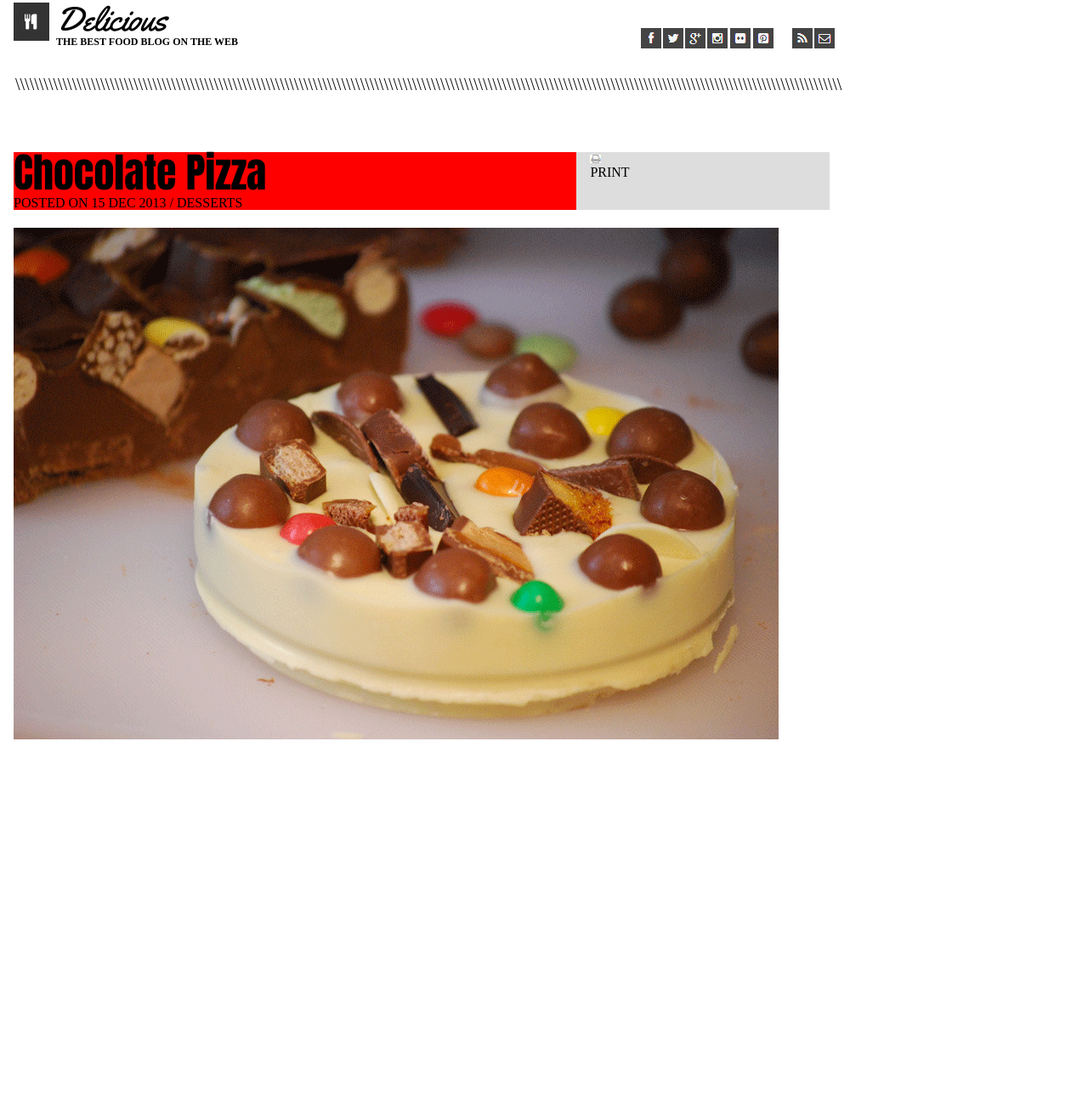
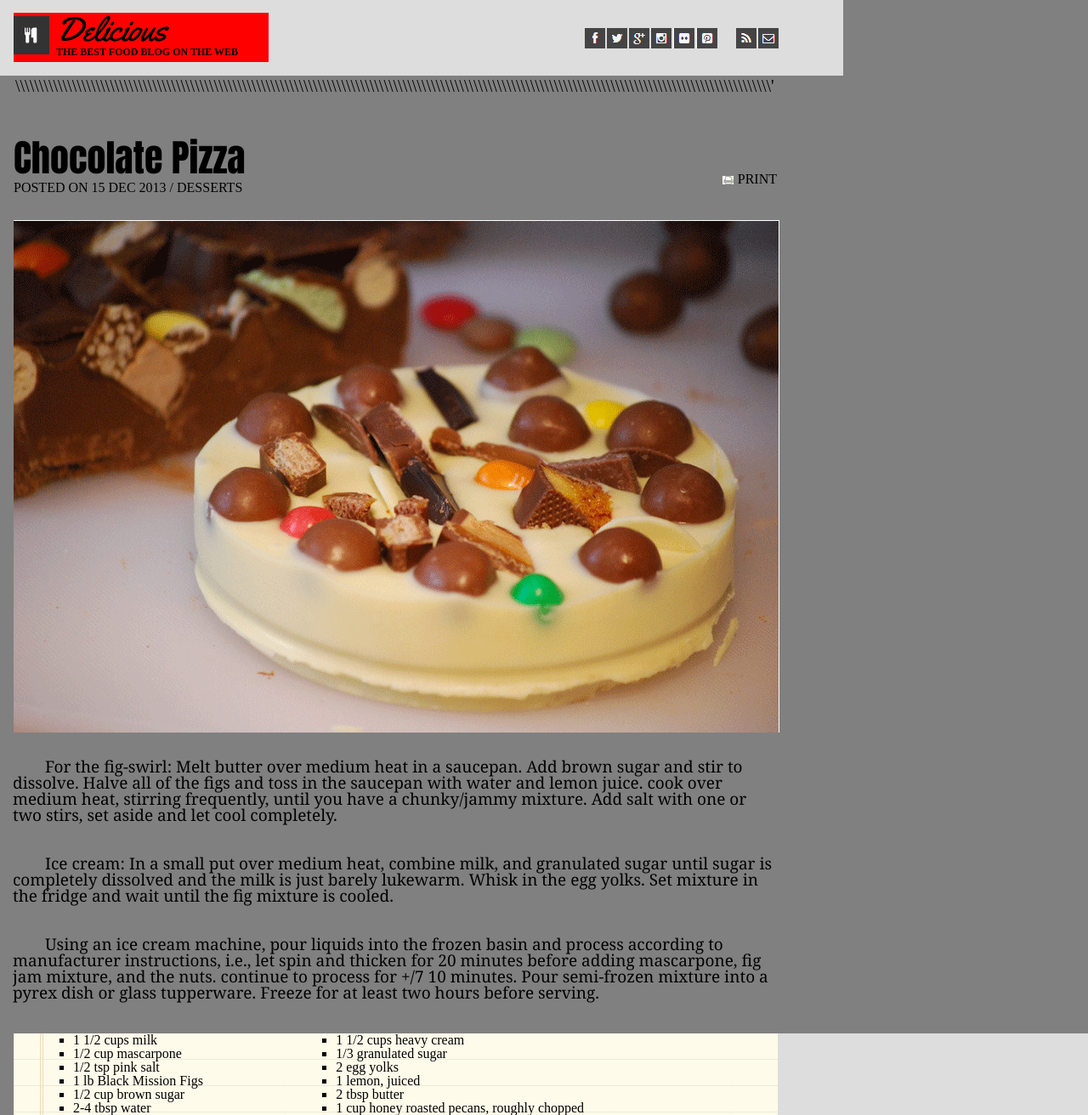
Before and after one commit to jondiquattro/code-302-prework, a plain HTML site: page index.html in a window 1280 px wide. Shown: the part 13-1325 px from the top of the page at 85% size. Before the commit the page ends 886 px from the top, so only its background shows below. Drawn offline with Linux system fonts and the light colour scheme; a web font is replaced by a local one.

Commit message:
added images, created recipe card

```diff
--- a/css/style.css
+++ b/css/style.css
@@ -1,13 +1,13 @@
 
-/* #bodyDiv {
+#bodyDiv {
     margin: 0 auto;
-    background: red;
-} */
+    background: grey;
+}
 /* creates grid inside header */
 .headerGrid{
     /* background: #ddd; */
     display: grid;
-    grid-template-columns: 69% 31%;
+    grid-template-columns: 61% 37%;
     /* same affect as grid-gap */
     /* grid-column-gap: 1em;
     grid-row-gap: 1 em; */
@@ -21,34 +21,37 @@
     height: 70px;
 }
 
-/* .headerGrid div:nth-child(odd){
+.headerGrid {
     background: #ddd;
 }
-.headerGrid div:nth-child(even){
+/* .headerGrid div:nth-child(even){
     background: #eee;
 } */
 #headLeft{
+margin-top: 12px;
 width: 300px;
 /* height: 100px; */
-/* background: red; */
-/* padding-top: 10px; */
+background: red;
+/* padding-top: 6px; */
 }
 /* gets delicios and text to float next to image */
 #headLeft img {
+    margin-top: 4px;
     float: left;
     padding-right: 8px;
 }
 
 /* sets fon for delicious */
-#headLeft :nth-last-child(2){
+.headLeftText :nth-child(1) {
 
     font-family: 'Yellowtail', cursive;
-    font-size: 40px
+    font-size: 40px;
+    font-weight: 50;
 
 }
-#headLeft :nth-last-child(1){
-    /* font-family: 'Yellowtail', cursive; */
-    /* margin: 1px; */
+.headLeftText :nth-child(2){
+    /* font-family: 'Yellowtail', cursive;
+    margin: 1px; */
     font-size: 12px;
     font-weight: bold;
 
@@ -57,10 +60,12 @@ width: 300px;
 #headRight{
     width: 300px;
     padding-top: 30px;
-
+    /* background: red; */
+    padding-left: 10px;
 }
 
 #headRight ul li{
+
     margin-right: 2px;
     display: inline;
     float: left;
@@ -75,12 +80,13 @@ width: 300px;
     margin-left: 60px;
 }
 #piping{
+    margin-top: 2px;
     font-size: 20px;
     margin-left: 18px;
 }
 /* makes the title banner into a grid */
 .titleBanner{
-    background: #ddd;
+    /* background: #ddd; */
     display: grid;
     grid-template-columns: 69% 31%;
     /* same affect as grid-gap */
@@ -89,21 +95,61 @@ width: 300px;
     width: 960px;
     grid-gap: 1em;
     margin-left: 16px;
-    margin-top: 70px;
+    margin-top: 52px;
 }
-#bannerLeft{
+/* #bannerLeft{
     background: red;
-}
+} */
 #bannerLeft :nth-child(1){
-    font-size: 48px;
+    font-size: 44px;
     font-family: 'Anton', sans-serif;
-    margin-bottom: 4px;
+    margin-bottom: 6px;
 }
 #bannerLeft :nth-child(2){
     font-size: 16px;
     /* font-family: 'Anton', sans-serif; */
 }
+#bannerRight p {
+    float: right;
+    margin-top: 40px;
+    margin-right: 78px;
+}
+#bannerRight img{
+    margin-top: 44px;
+    margin-right: 5px;
+    float: right;
+}
 #mainImg{
     margin-left: 16px;
-    margin-top: 20px;
+    margin-top: 30px;
 }
+
+#instructions{
+    font-family: Cambria, Cochin, Georgia, Times, 'Times New Roman', serif;
+    font-size: 19px;
+    margin-left: 15px;
+    margin-top: 28px;
+    width: 900px;
+    text-indent: 38px;
+}
+
+/* #listImg{
+    margin-left: 15px;
+} */
+
+.instructionCard{
+        background: #ddd;
+        display: grid;
+        grid-template-columns: 30% 30%;
+        background-image: url("/assets/list-bg.png");
+        background-repeat: no-repeat;
+    margin-left: 16px;
+}
+#instructionsLeft ul {
+    list-style: square;
+    margin-left: 70px;
+}
+#instructionsRight ul {
+    list-style: square;
+    /* margin-left: 70px; */
+}
--- a/index.html
+++ b/index.html
@@ -19,9 +19,11 @@
             <div>
                 <img src="assets/logo.png" alt="logo of eating utensils">
             </div>
+            <ul class ="headLeftText">
+                <li>Delicious</li>
+                <li>THE BEST FOOD BLOG ON THE WEB</li>
+            </ul>
 
-            <p>Delicious</p>
-            <p>THE BEST FOOD BLOG ON THE WEB</p>
         </div>
 
         <div id="headRight">
@@ -42,18 +44,55 @@
         </div>
 
     </div>
-    <p id="piping">\\\\\\\\\\\\\\\\\\\\\\\\\\\\\\\\\\\\\\\\\\\\\\\\\\\\\\\\\\\\\\\\\\\\\\\\\\\\\\\\\\\\\\\\\\\\\\\\\\\\\\\\\\\\\\\\\\\\\\\\\\\\\\\\\\\\\\\\\\\\\\\\\\\\\\\\\\\\\\\\\\\\\\\\\\\\\\\</p>
+    <p id="piping">\\\\\\\\\\\\\\\\\\\\\\\\\\\\\\\\\\\\\\\\\\\\\\\\\\\\\\\\\\\\\\\\\\\\\\\\\\\\\\\\\\\\\\\\\\\\\\\\\\\\\\\\\\\\\\\\\\\\\\\\\\\\\\\\\\\\\\\\\\\\\\\\\\\\\\\\\\\\\\\\'</p>
     <div class="titleBanner">
         <div id="bannerLeft">
             <p>Chocolate Pizza</p>
             <p>POSTED ON 15 DEC 2013 / DESSERTS</p>
         </div>
         <div id="bannerRight">
-            <img src="assets/print-icon.png">
-            <p>PRINT</p>
+            <ul>
+                <li>
+                    <p>PRINT</p>
+                </li>
+                <li>
+                    <img src="assets/print-icon.png">
+
+                </li>
+            </ul>
+
+
         </div>
     </div>
     <img src="assets/choco-pizza.png" id="mainImg">
+    <div id="instructions">
+        <p>For the ﬁg-swirl: Melt butter over medium heat in a saucepan. Add brown sugar and stir to dissolve. Halve all of the ﬁgs and toss in the saucepan with water and lemon juice. cook over medium heat, stirring frequently, until you have a chunky/jammy mixture. Add salt with one or two stirs, set aside and let cool completely.</p><br><br>
+        <p>Ice cream: In a small put over medium heat, combine milk, and granulated sugar until sugar is completely dissolved and the milk is just barely lukewarm. Whisk in the egg yolks. Set mixture in the fridge and wait until the ﬁg mixture is cooled.</p><br><br>
+        <p> Using an ice cream machine, pour liquids into the frozen basin and process according to manufacturer instructions, i.e., let spin and thicken for 20 minutes before adding mascarpone, ﬁg jam mixture, and the nuts. continue to process for +/7 10 minutes. Pour semi-frozen mixture into a pyrex dish or glass tupperware. Freeze for at least two hours before serving.</p><br><br>
+    </div>
+    <!-- <img src="assets/list-bg.png" id="listImg"> -->
+    <div class="instructionCard">
+        <div id="instructionsLeft">
+            <ul>
+                <li>1 1/2 cups milk</li>
+                <li>1/2 cup mascarpone</li>
+                <li>1/2 tsp pink salt</li>
+                <li>1 lb Black Mission Figs</li>
+                <li>1/2 cup brown sugar</li>
+                <li>2-4 tbsp water</li>
+            </ul>
+        </div>
+        <div id="instructionsRight">
+            <ul>
+                <li>1 1/2 cups heavy cream</li>
+                <li>1/3 granulated sugar</li>
+                <li>2 egg yolks</li>
+                <li>1 lemon, juiced</li>
+                <li>2 tbsp butter</li>
+                <li>1 cup honey roasted pecans, roughly chopped</li>
+            </ul>
+        </div>
+    </div>
 </body>
 
 </html>
```
